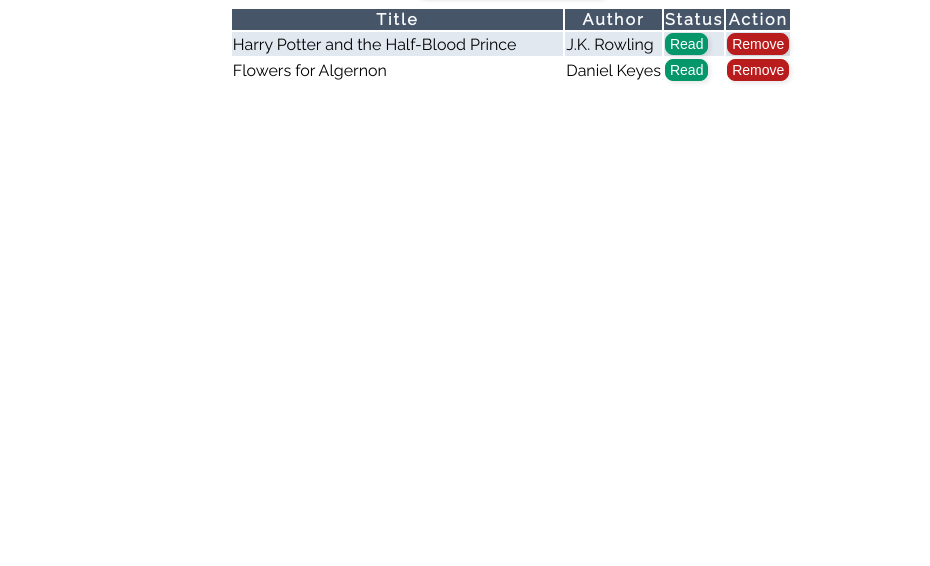
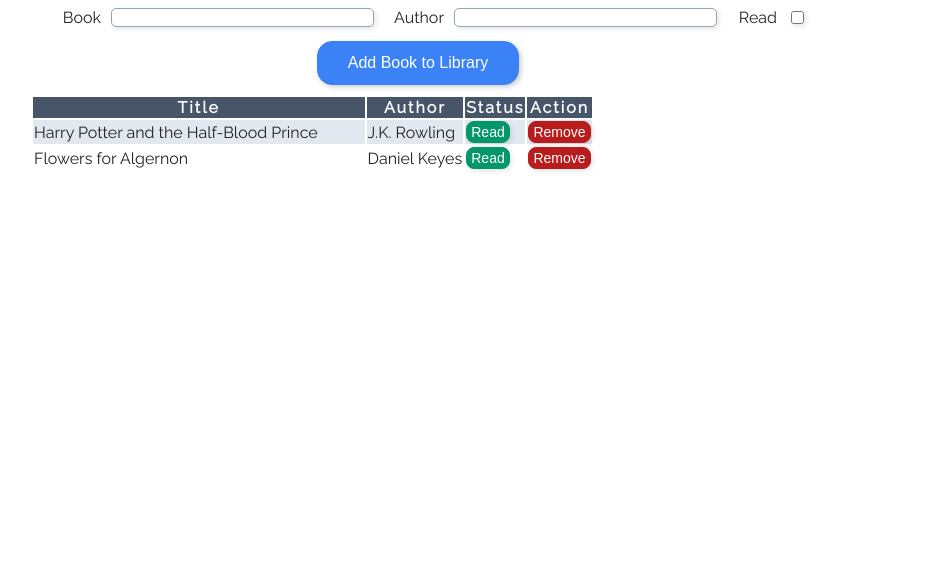
Before and after one commit to gautham-v/library-app, a plain HTML site: page index.html in a window 1280 px wide. Shown: the part 234-800 px from the top of the page, without its empty margins (129-1059 px from the left). Drawn offline with Linux system fonts and the light colour scheme.

Commit message:
styling changes

```diff
--- a/styles.css
+++ b/styles.css
@@ -2,26 +2,22 @@
 
 :root{
     font-family: 'Raleway', sans-serif;
+    /* margin: 0 auto; */
+    /* font-size: 1.5em; */
+    font-weight: 400;
+    color: #222;
 }
 
 .container {
+    position: relative;
+    max-width: 960px;
     display: grid;
     grid-template-rows: 80px 0.5fr 2fr 4fr;
     align-items: center;
-    justify-items: center;
+    justify-items: start;
+    margin: 0 auto;
+    margin-top: 96px;
 }
-
-/* h1{
-    grid-row: 1 / 2;
-}
-
-.container > p {
-    grid-row: 2 / 3;
-}
-
-.add-book-form {
-    grid-row: 3 / 4;
-} */
 
 table{
     align-self: start;
```
